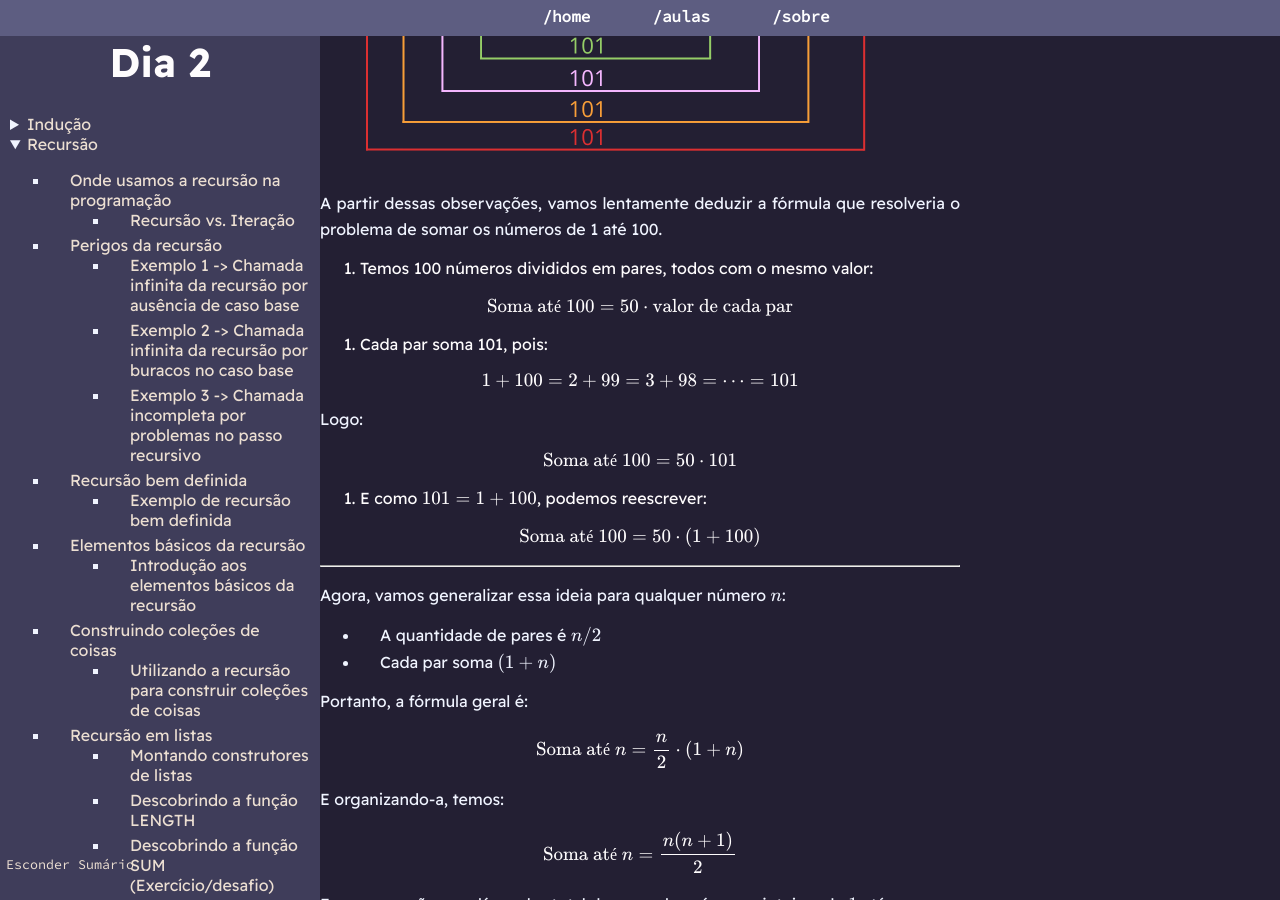
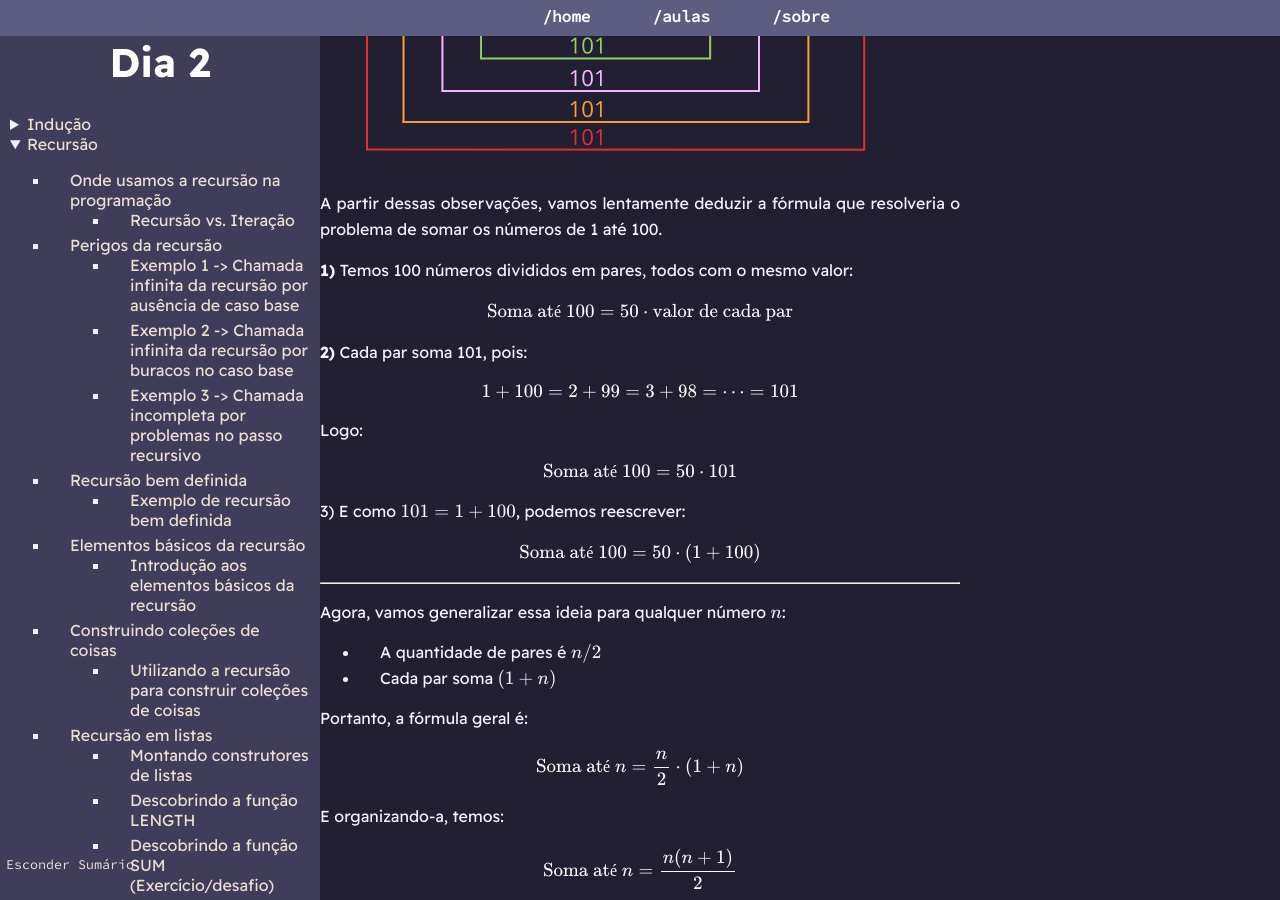
Before and after one commit to PETCC-UFRN/minicurso-demons-mat, a Jekyll site: the page built from segundoDia.md, in a window 1280 px wide and 900 px high, scrolled down 1563 px. Built offline with Jekyll 4.4.1, drawn with Linux system fonts in a browser that asks for light colours.

Commit message:
Ajusta a numeração dos passos em "Analisando um Problema"

```diff
--- a/segundoDia.md
+++ b/segundoDia.md
@@ -109,13 +109,13 @@ Gauss percebeu algo curioso...
 
 A partir dessas observações, vamos lentamente deduzir a fórmula que resolveria o problema de somar os números de 1 até 100.
 
-1. Temos 100 números divididos em pares, todos com o mesmo valor:
+**1)** Temos 100 números divididos em pares, todos com o mesmo valor:
 
 $$
 \text{Soma até 100} = 50 \cdot \text{valor de cada par}
 $$
 
-2. Cada par soma 101, pois:
+**2)** Cada par soma 101, pois:
 
 $$
 1 + 100 = 2 + 99 = 3 + 98 = \dots = 101
@@ -127,7 +127,7 @@ $$
 \text{Soma até 100} = 50 \cdot 101
 $$
 
-3. E como $$101 = 1 + 100$$, podemos reescrever:
+3) E como $$101 = 1 + 100$$, podemos reescrever:
 
 $$
 \text{Soma até 100} = 50 \cdot (1 + 100)
```
Also changed, not shown: 1 other file.
